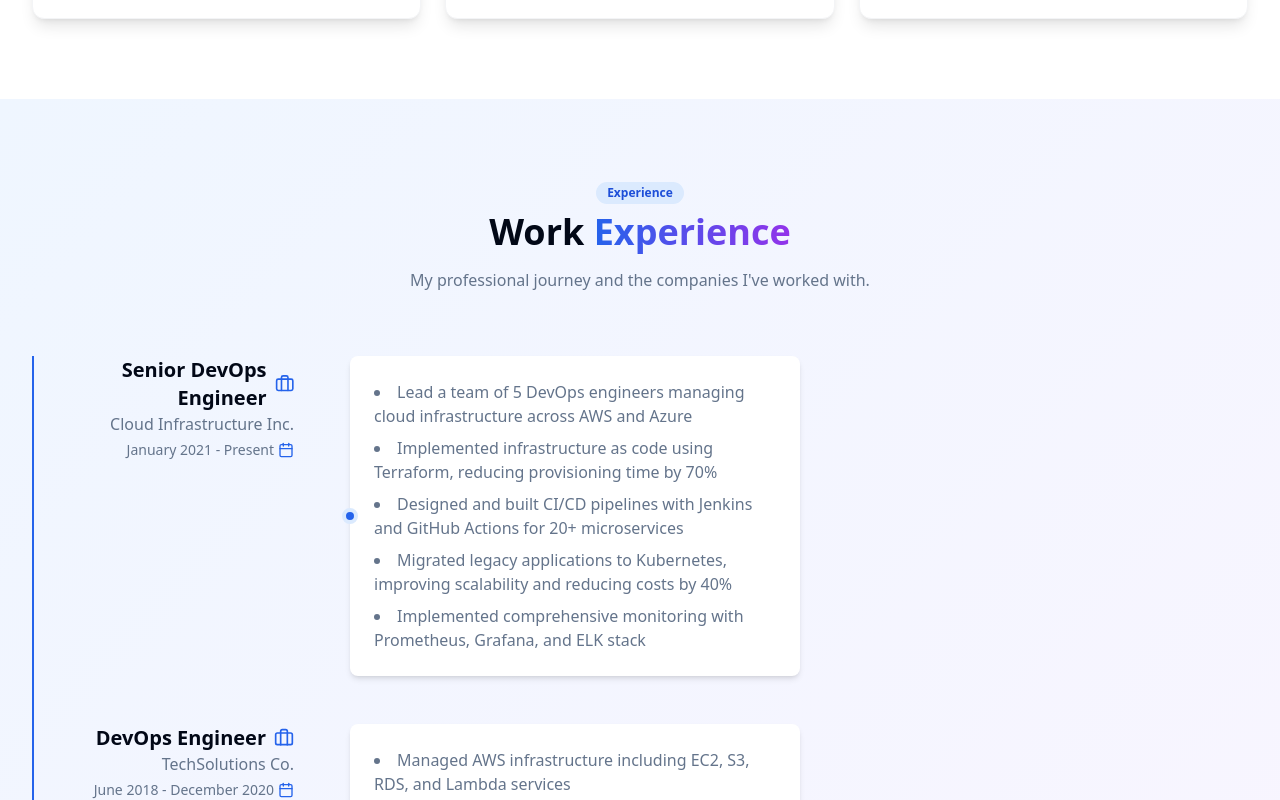
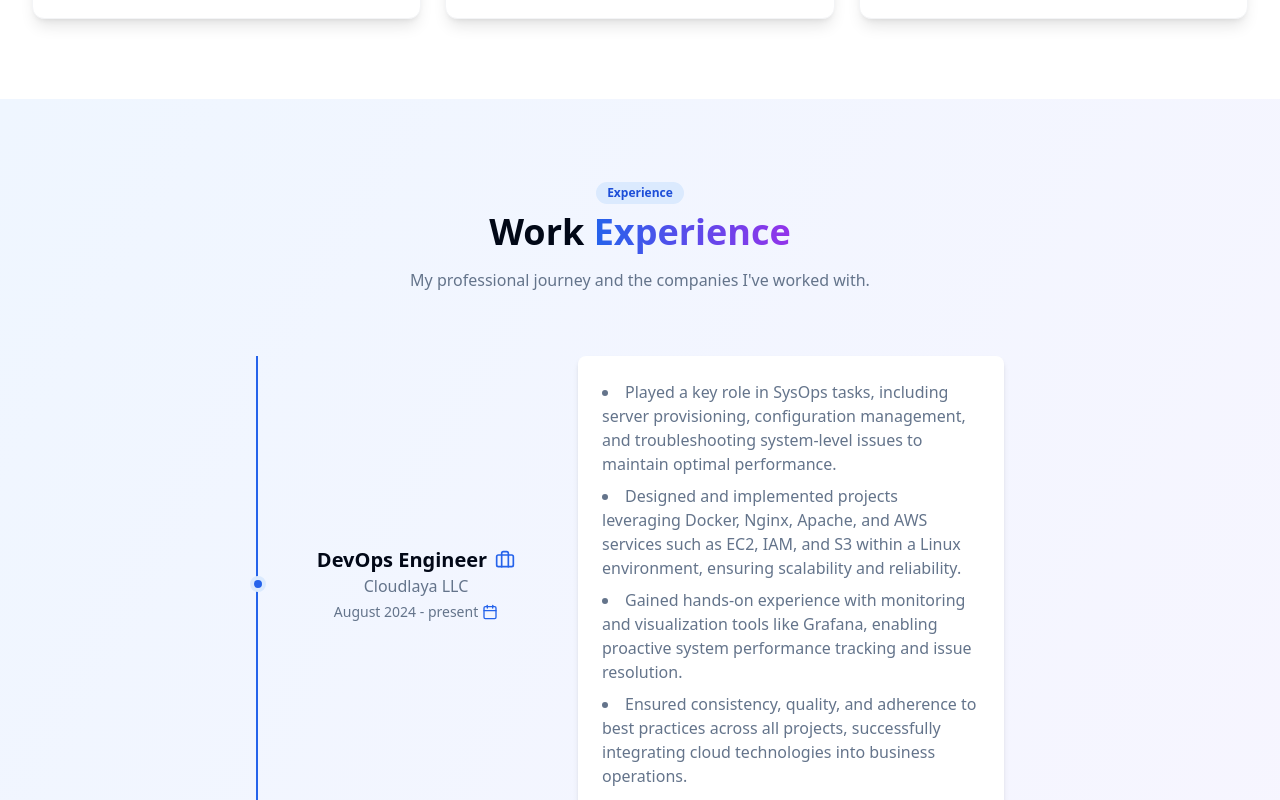
Before and after one commit to kkarki7120/kushal_website, a Next.js app: page /about in a window 1280 px wide. Shown: the part 2000-2800 px from the top of the page. Built offline with nearby package versions, Linux system fonts and the light colour scheme; a web font is replaced by a local one.

Commit message:
added contents

```diff
--- a/app/about/page.tsx
+++ b/app/about/page.tsx
@@ -4,6 +4,55 @@ import { Button } from "@/components/ui/button"
 import { ArrowRight, Github, Twitter, Linkedin, Calendar, GraduationCap, Briefcase } from "lucide-react"
 import { Badge } from "@/components/ui/badge"
 import { ThemeToggle } from "@/components/theme-toggle"
+
+const experiences = [
+  {
+    title: "DevOps Engineer",
+    company: "Cloudlaya LLC",
+    duration: "August 2024 - present",
+    responsibilities: [
+      "Played a key role in SysOps tasks, including server provisioning, configuration management, and troubleshooting system-level issues to maintain optimal performance.",
+      "Designed and implemented projects leveraging Docker, Nginx, Apache, and AWS services such as EC2, IAM, and S3 within a Linux environment, ensuring scalability and reliability.",
+      "Gained hands-on experience with monitoring and visualization tools like Grafana, enabling proactive system performance tracking and issue resolution.",
+      "Ensured consistency, quality, and adherence to best practices across all projects, successfully integrating cloud technologies into business operations."
+    ]
+  },
+  {
+    title: "Intern - DevOps Engineer",
+    company: "Cloudlaya LLC",
+    duration: "June 2024 - August 2024",
+    responsibilities: [
+      "Played a key role in SysOps tasks, including server provisioning, configuration management, and troubleshooting system-level issues to maintain optimal performance.",
+      "Designed and implemented projects leveraging Docker, Nginx, Apache, and AWS services such as EC2, IAM, and S3 within a Linux environment, ensuring scalability and reliability.",
+      "Gained hands-on experience with monitoring and visualization tools like Grafana, enabling proactive system performance tracking and issue resolution.",
+      "Ensured consistency, quality, and adherence to best practices across all projects, successfully integrating cloud technologies into business operations."
+    ]
+  },
+  {
+    title: "Full-stack Web Developer",
+    company: "KSW Techzone",
+    duration: "October 2023 - February 2024",
+    responsibilities: [
+      "Retained as a Junior Developer following the internship, recognizing consistent performance and contributions to project success.",
+      "Maintained code quality across front-end (HTML/CSS) and back-end (Django), ensuring CI/CD readiness and seamless integration.",
+      "Developed and maintained web applications using Python and Django, delivering scalable and efficient solutions.",
+      "Managed web hosting using shared hosting platforms, including domain configurations, email setup, and server maintenance.",
+      "Performed system administration tasks such as managing Linux servers, troubleshooting hosting issues, and ensuring server reliability."
+    ]
+  },
+  {
+    title: "Intern - Web Development",
+    company: "KSW Techzone Ltd.",
+    duration: "August 2023 - October 2024",
+    responsibilities: [
+      "Maintained code quality across front-end (HTML/CSS) and back-end (Django).",
+      "Acted as project lead, managed tasks, and ensured timely completion of goals.",
+      "Collaborated with designers and developers to deliver cohesive design and functionality.",
+      "Used Git and GitHub for collaborative development and deployment practices, improving team workflow efficiency."
+    ]
+  }
+];
+
 
 export default function AboutPage() {
   return (
@@ -89,20 +138,13 @@ export default function AboutPage() {
                 <div className="space-y-2">
                   <h2 className="text-3xl font-bold">Who Am I?</h2>
                   <p className="text-muted-foreground">
-                    I'm Kushal Karki, a passionate DevOps Engineer with over 5 years of experience in designing,
-                    implementing, and managing cloud infrastructure and CI/CD pipelines. My journey in DevOps began
-                    during my time as a system administrator when I discovered my passion for automation and
-                    infrastructure as code.
+                  "I'm Kushal Karki, a passionate DevOps Engineer with 1 year of experience in automation and infrastructure management, alongside 1 year as a full-stack developer. My journey in tech began as a web developer, where I created functional and engaging digital experiences, while also managing system administration tasks like Linux servers, shared hosting, emails, and domains. This combination of roles ignited my passion for automation and infrastructure as code, leading me to pursue a career in DevOps.
                   </p>
                   <p className="text-muted-foreground">
-                    After transitioning to a DevOps role, I've worked with several tech companies where I've built and
-                    optimized infrastructure on AWS, Azure, and GCP. I've implemented CI/CD pipelines that reduced
-                    deployment times from days to minutes and increased the reliability of production systems.
+                  In my DevOps journey, I’ve primarily worked on projects leveraging AWS, utilizing a wide range of its services to build and optimize cloud infrastructure. While I have minimal experience with GCP and Azure, the majority of my expertise lies in AWS, where I’ve implemented CI/CD pipelines, automated deployments, and enhanced system reliability. My hands-on experience spans services like EC2, S3, RDS, Lambda, and more, enabling me to deliver scalable and efficient solutions.
                   </p>
                   <p className="text-muted-foreground">
-                    What drives me is the ability to bridge the gap between development and operations, creating
-                    efficient, scalable, and reliable systems. I love solving complex infrastructure challenges and
-                    enabling teams to deliver software faster and more reliably.
+                  What drives me is the opportunity to bridge the gap between development and operations, crafting reliable, scalable systems. I thrive on solving complex infrastructure challenges and empowering teams to deliver software faster and more effectively."
                   </p>
                 </div>
 
@@ -460,81 +502,40 @@ export default function AboutPage() {
       </p>
     </div>
 
-            <div className="relative border-l-2 border-blue-600 ml-3 md:ml-0 md:mx-auto md:max-w-3xl pl-8 md:pl-0">
-              <div className="mb-12 md:grid md:grid-cols-5 md:gap-6">
-                <div className="md:col-span-2 md:text-right md:pr-8">
+    <div className="relative border-l-2 border-blue-600 mx-auto md:max-w-3xl pl-8 md:pl-0">
+      {
+        experiences.map((experience,index) => {
+          return (
+            <div className="mb-12 md:grid md:grid-cols-5 md:gap-6 md:px-5 relative " key={index}>
+        <div className="md:col-span-2 md:text-right md:mx-auto flex flex-col items-center justify-center ">
           <div className="flex items-center md:justify-end">
             <Briefcase className="h-5 w-5 text-blue-600 mr-2 md:order-last md:ml-2 md:mr-0" />
-                    <h3 className="text-xl font-bold">Senior DevOps Engineer</h3>
+            <h3 className="text-xl font-bold">{experience.title}</h3>
           </div>
-                  <p className="text-muted-foreground">Cloud Infrastructure Inc.</p>
-                  <div className="flex items-center md:justify-end mt-1">
+          <p className="text-muted-foreground flex md:justify-start">{experience.company}</p>
+          <div className="flex items-center md:justify-start mt-1">
             <Calendar className="h-4 w-4 text-blue-600 mr-1 md:order-last md:ml-1 md:mr-0" />
-                    <p className="text-sm text-muted-foreground">January 2021 - Present</p>
+            <p className="text-sm text-muted-foreground flex">{experience.duration}</p>
           </div>
         </div>
-                <div className="mt-4 md:mt-0 md:col-span-3 bg-white dark:bg-gray-800 p-6 rounded-lg shadow-md relative">
-                  <div className="absolute top-1/2 -left-10 transform -translate-y-1/2 w-4 h-4 rounded-full bg-blue-600 border-4 border-blue-100 dark:border-blue-900 md:left-0 md:-translate-x-1/2"></div>
+        <div className="mt-4 md:mt-0 md:col-span-3 bg-white dark:bg-gray-800 p-6 rounded-lg shadow-md">
+          <div className="absolute top-1/2 -left-8 transform -translate-y-1/2 w-4 h-4 rounded-full bg-blue-600 border-4 border-blue-100 dark:border-blue-900 md:left-0 md:-translate-x-1/2"></div>
           <ul className="space-y-2 list-disc list-inside text-muted-foreground">
-                    <li>Lead a team of 5 DevOps engineers managing cloud infrastructure across AWS and Azure</li>
-                    <li>Implemented infrastructure as code using Terraform, reducing provisioning time by 70%</li>
-                    <li>Designed and built CI/CD pipelines with Jenkins and GitHub Actions for 20+ microservices</li>
-                    <li>Migrated legacy applications to Kubernetes, improving scalability and reducing costs by 40%</li>
-                    <li>Implemented comprehensive monitoring with Prometheus, Grafana, and ELK stack</li>
+          {
+            experience.responsibilities.map((list)=>{
+              return <li key={list}>{list}</li>
+            })
+          }
           </ul>
         </div>
       </div>
-
-              <div className="mb-12 md:grid md:grid-cols-5 md:gap-6">
-                <div className="md:col-span-2 md:text-right md:pr-8">
-                  <div className="flex items-center md:justify-end">
-                    <Briefcase className="h-5 w-5 text-blue-600 mr-2 md:order-last md:ml-2 md:mr-0" />
-                    <h3 className="text-xl font-bold">DevOps Engineer</h3>
-                  </div>
-                  <p className="text-muted-foreground">TechSolutions Co.</p>
-                  <div className="flex items-center md:justify-end mt-1">
-                    <Calendar className="h-4 w-4 text-blue-600 mr-1 md:order-last md:ml-1 md:mr-0" />
-                    <p className="text-sm text-muted-foreground">June 2018 - December 2020</p>
-                  </div>
-                </div>
-                <div className="mt-4 md:mt-0 md:col-span-3 bg-white dark:bg-gray-800 p-6 rounded-lg shadow-md relative">
-                  <div className="absolute top-1/2 -left-10 transform -translate-y-1/2 w-4 h-4 rounded-full bg-blue-600 border-4 border-blue-100 dark:border-blue-900 md:left-0 md:-translate-x-1/2"></div>
-                  <ul className="space-y-2 list-disc list-inside text-muted-foreground">
-                    <li>Managed AWS infrastructure including EC2, S3, RDS, and Lambda services</li>
-                    <li>Implemented Docker containerization for applications and services</li>
-                    <li>Built and maintained CI/CD pipelines using Jenkins and GitLab CI</li>
-                    <li>Automated infrastructure provisioning with Terraform and CloudFormation</li>
-                    <li>Implemented monitoring and alerting solutions using Datadog and PagerDuty</li>
-                  </ul>
-                </div>
-              </div>
-
-              <div className="md:grid md:grid-cols-5 md:gap-6">
-                <div className="md:col-span-2 md:text-right md:pr-8">
-                  <div className="flex items-center md:justify-end">
-                    <Briefcase className="h-5 w-5 text-blue-600 mr-2 md:order-last md:ml-2 md:mr-0" />
-                    <h3 className="text-xl font-bold">Systems Administrator</h3>
-                  </div>
-                  <p className="text-muted-foreground">Digital Creations Ltd.</p>
-                  <div className="flex items-center md:justify-end mt-1">
-                    <Calendar className="h-4 w-4 text-blue-600 mr-1 md:order-last md:ml-1 md:mr-0" />
-                    <p className="text-sm text-muted-foreground">January 2017 - May 2018</p>
-                  </div>
-                </div>
-                <div className="mt-4 md:mt-0 md:col-span-3 bg-white dark:bg-gray-800 p-6 rounded-lg shadow-md relative">
-                  <div className="absolute top-1/2 -left-10 transform -translate-y-1/2 w-4 h-4 rounded-full bg-blue-600 border-4 border-blue-100 dark:border-blue-900 md:left-0 md:-translate-x-1/2"></div>
-                  <ul className="space-y-2 list-disc list-inside text-muted-foreground">
-                    <li>Managed on-premises Linux and Windows servers</li>
-                    <li>Implemented backup and disaster recovery solutions</li>
-                    <li>Automated routine tasks using Bash and PowerShell scripts</li>
-                    <li>Migrated services to AWS cloud infrastructure</li>
-                    <li>Implemented monitoring using Nagios and Zabbix</li>
-                  </ul>
-                </div>
-              </div>
+          )
+        })
+      }
     </div>
   </div>
 </section>
+
 
         <section className="py-20 container">
           <div className="text-center mb-16">
--- a/app/page.tsx
+++ b/app/page.tsx
@@ -59,7 +59,7 @@ export default function Home() {
               <div className="relative flex justify-center">
                 <div className="relative w-[300px] h-[300px] md:w-[400px] md:h-[400px] rounded-full overflow-hidden border-4 border-white dark:border-gray-800 shadow-xl animate-float">
                   <Image
-                    src="/kushal_pic.JPG"
+                    src="/kushal.png"
                     alt="Portrait of Kushal Karki"
                     fill
                     className="object-cover"
@@ -111,9 +111,7 @@ export default function Home() {
               <div className="space-y-2">
                 <h3 className="text-2xl font-bold">My Background</h3>
                 <p className="text-muted-foreground">
-                  I'm a full-stack developer with 5+ years of experience creating digital experiences that are both
-                  beautiful and functional. My journey in web development started when I built my first website at 16,
-                  and I've been passionate about coding ever since.
+                "I’m a DevOps Engineer with 1 year of experience in automation and infrastructure, paired with 1 year as a full-stack developer crafting seamless digital experiences. My love for technology began at 16 when I built my first website, and it continues to drive my work today."
                 </p>
               </div>
 
```
Also changed, not shown: public/kushal.png (added). Lines whose indentation alone changed are shown as unchanged.
